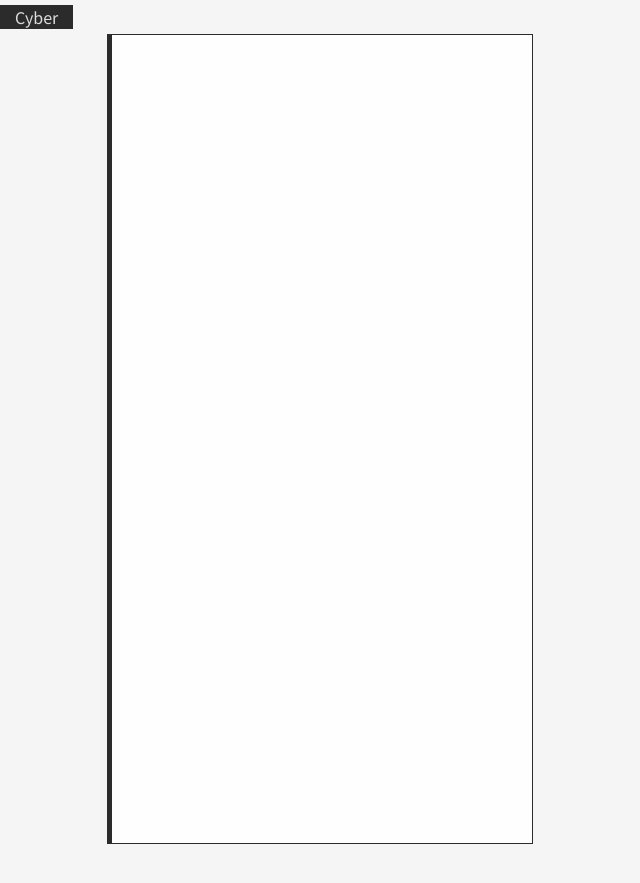
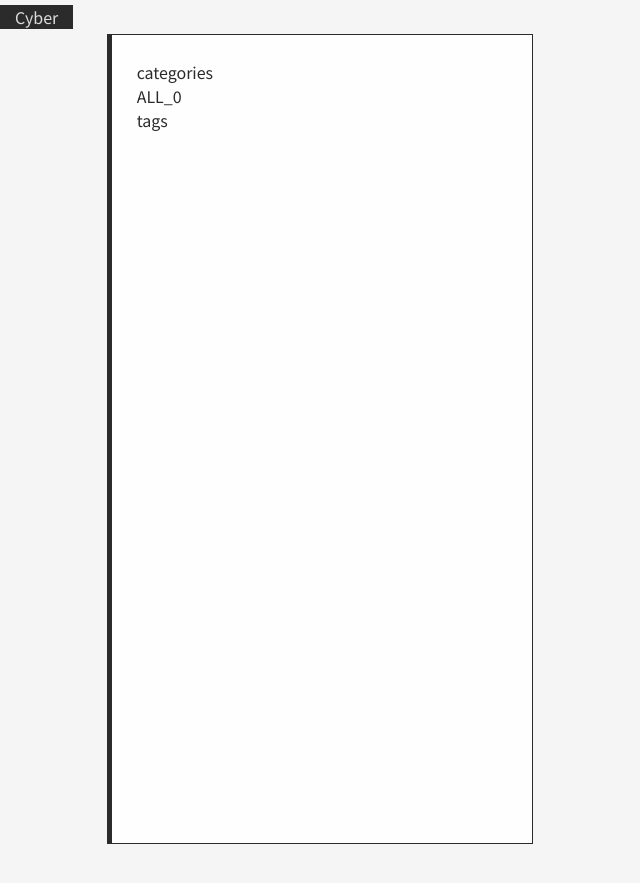
Before and after one commit to j4y3eee/cyber, a Jekyll site: the page built from index.html, in a window 1280 px wide. Shown: the top 883 px of the page, without its empty margins (0-640 px from the left). Built offline with Jekyll 4.4.1, drawn with Linux system fonts in a browser that asks for light colours; nearby versions of some CDN libraries.

Commit message:
List all categories and tags

```diff
--- a/_layouts/home.html
+++ b/_layouts/home.html
@@ -4,6 +4,24 @@ layout: default
 <div id="site-content" class="container-fluid">
     <div class="row">
         <div class="col-lg-4 offset-lg-1 block-container block d-none d-lg-block d-print-block">
+            <div>
+                <div>categories</div>
+                <div>
+                    <div>ALL_{{ site.posts.size }}</div>
+                    {% for category in site.categories %}
+                    <div>{{ category[0] | upcase }}_{{ category[1].size }}</div>
+                    {% endfor %}
+                </div>
+            </div>
+
+            <div>
+                <div>tags</div>
+                <div>
+                    {% for tag in site.tags %}
+                    <span>#{{ tag[0] }}_{{ tag[1].size }}</span>
+                    {% endfor %}
+                </div>
+            </div>
         </div>
 
         <div class="col-lg-6 block-container">
```
